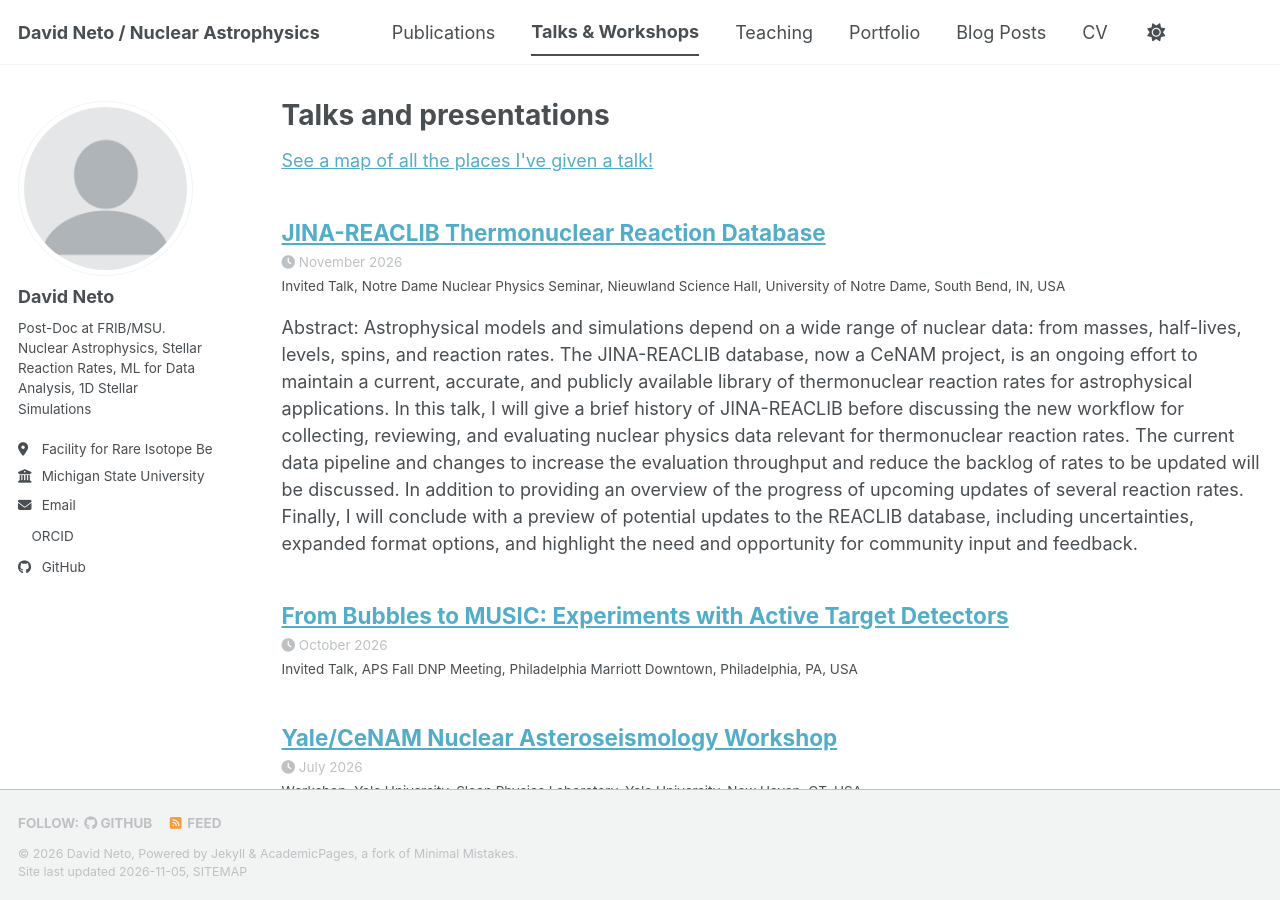
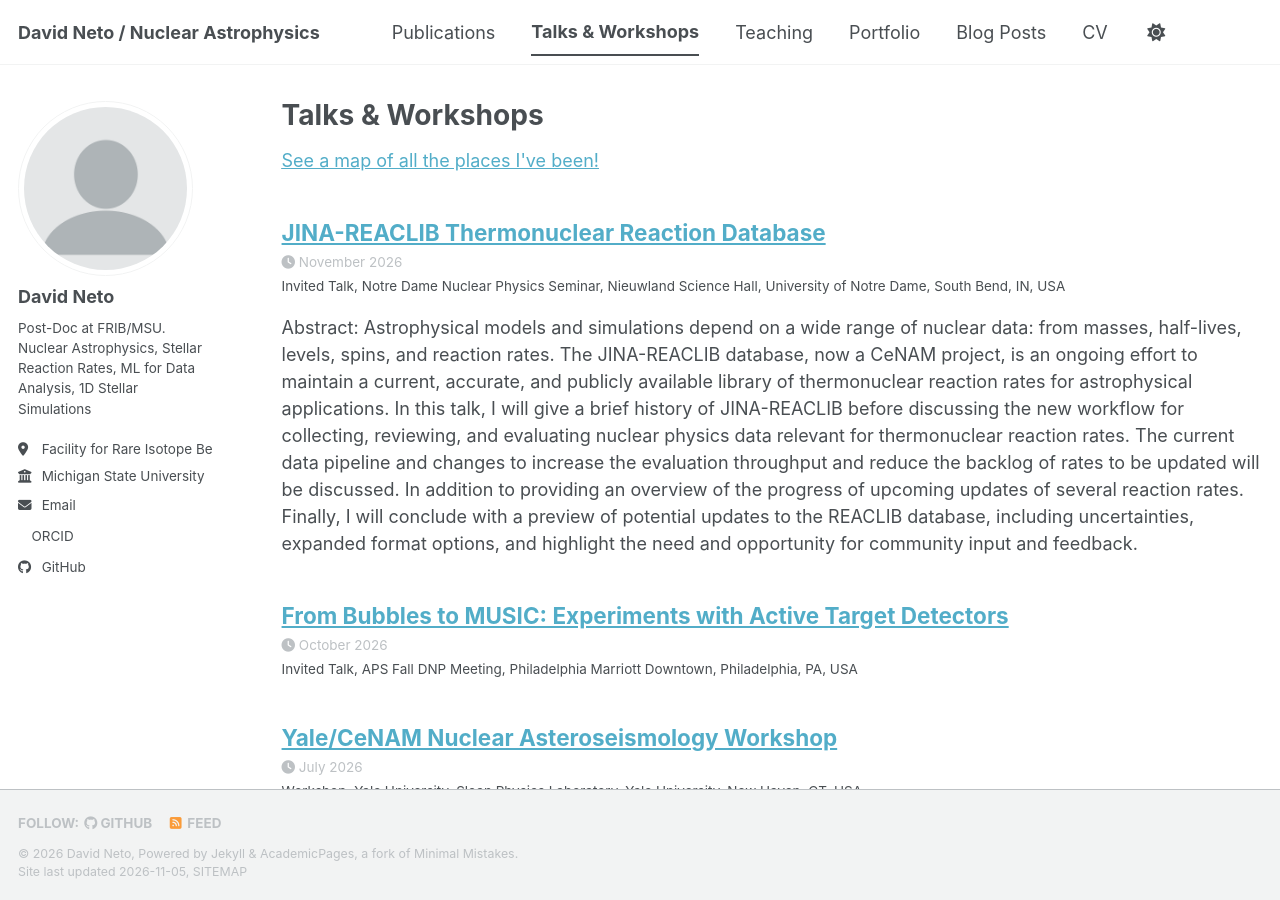
Before and after one commit to dneto1729/dneto1729.github.io, a Jekyll site: the page built from _pages/talks.html, in a window 1280 px wide and 900 px high. Built offline with Jekyll 4.4.1, drawn with Linux system fonts in a browser that asks for light colours; a style sheet for code colours, icons or effects is not loaded.

Commit message:
Update talks.html

```diff
--- a/_pages/talks.html
+++ b/_pages/talks.html
@@ -1,13 +1,13 @@
 ---
 layout: archive
-title: "Talks and presentations"
+title: "Talks & Workshops"
 permalink: /talks/
 author_profile: true
 ---
 
 {% if site.talkmap_link == true %}
 
-<p style="text-decoration:underline;"><a href="/talkmap.html">See a map of all the places I've given a talk!</a></p>
+<p style="text-decoration:underline;"><a href="/talkmap.html">See a map of all the places I've been!</a></p>
 
 {% endif %}
 
```
